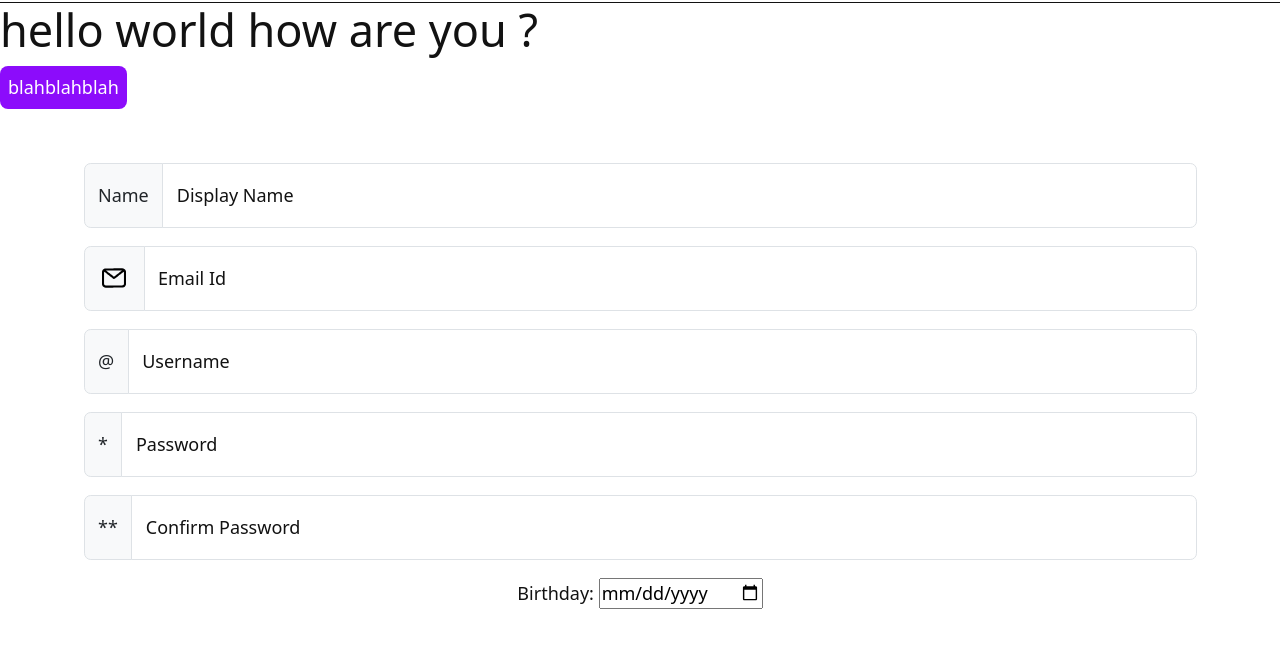
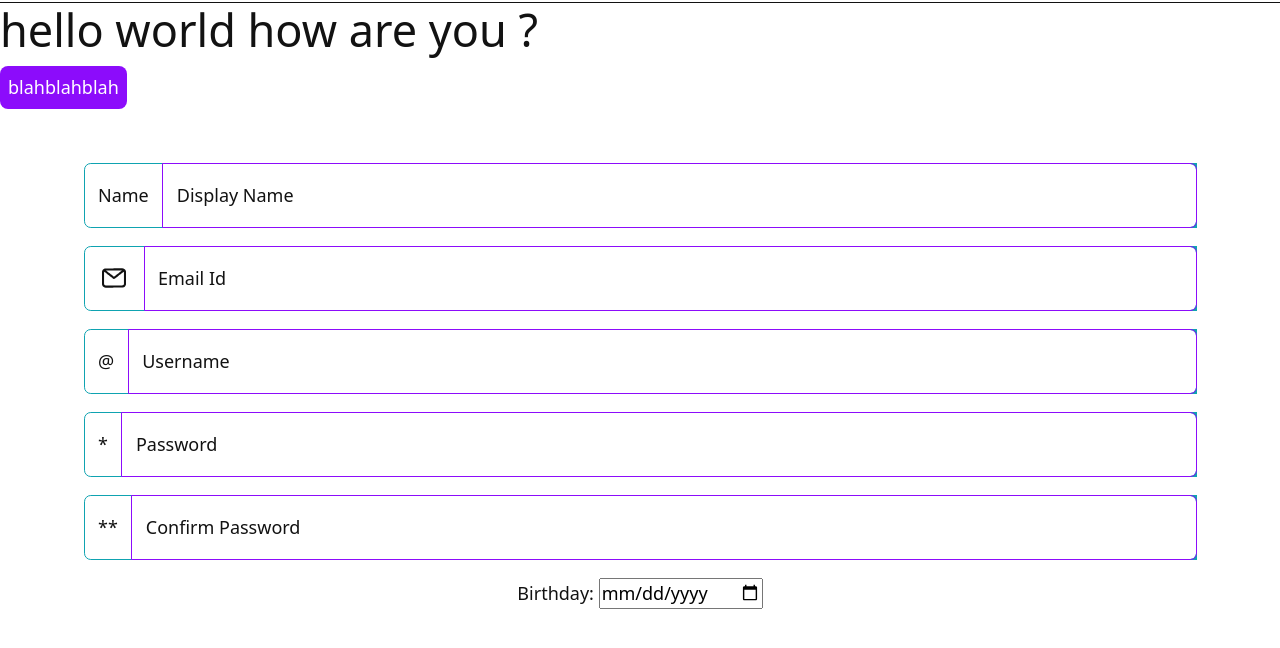
Before and after one commit to VedeshP/improov, a Flask app: page /signup in a window 1280 px wide. Shown: the part 84-732 px from the top of the page. Run offline with Flask 3, Linux system fonts and the light colour scheme.

Commit message:
with signup and login

```diff
--- a/static/styles.css
+++ b/static/styles.css
@@ -180,8 +180,40 @@ body {
 
 /* temporary to check  */
 .icon {
-    fill: #000000;
+    fill: var(--page-bg-opp);
     display: inline-flex;
     z-index: 1;
     padding: 4px;
 }
+
+/* till here */
+
+.input-group-text {
+    background-color: var(--page-bg);
+    color: var(--page-bg-opp);
+    border-color: var(--hover-color);
+}
+
+
+.form-floating {
+    background-color: var(--hover-color);
+}
+
+.form-control {
+    background-color: var(--page-bg);
+    border-color: var(--primary-color);
+    color: var(--page-bg-opp)
+}
+
+
+.form-control:focus, .form-control:active {
+    background-color: var(--page-bg);
+    border-color: var(--primary-color);
+    color: var(--page-bg-opp);  /* Adding this to ensure text color is set */
+    box-shadow: 0 0 0 0.2rem var(--hover-color);  /* Adding a custom focus shadow */
+}
+
+/* Ensuring the floating labels also conform to dark theme */
+.form-floating > label {
+    color: var(--page-bg-opp);
+}
```
